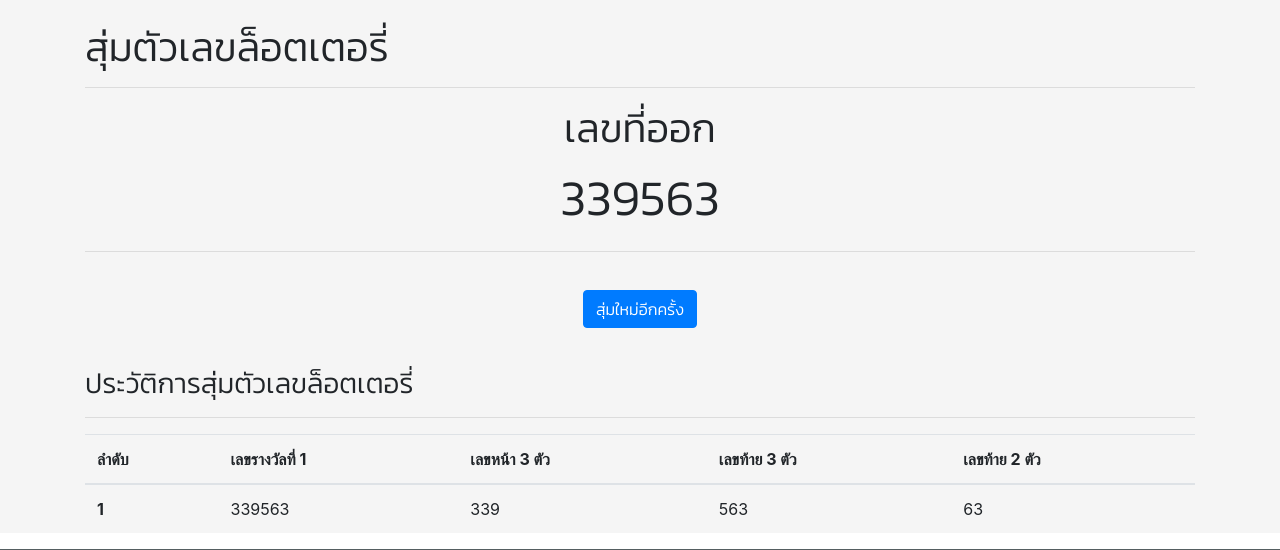
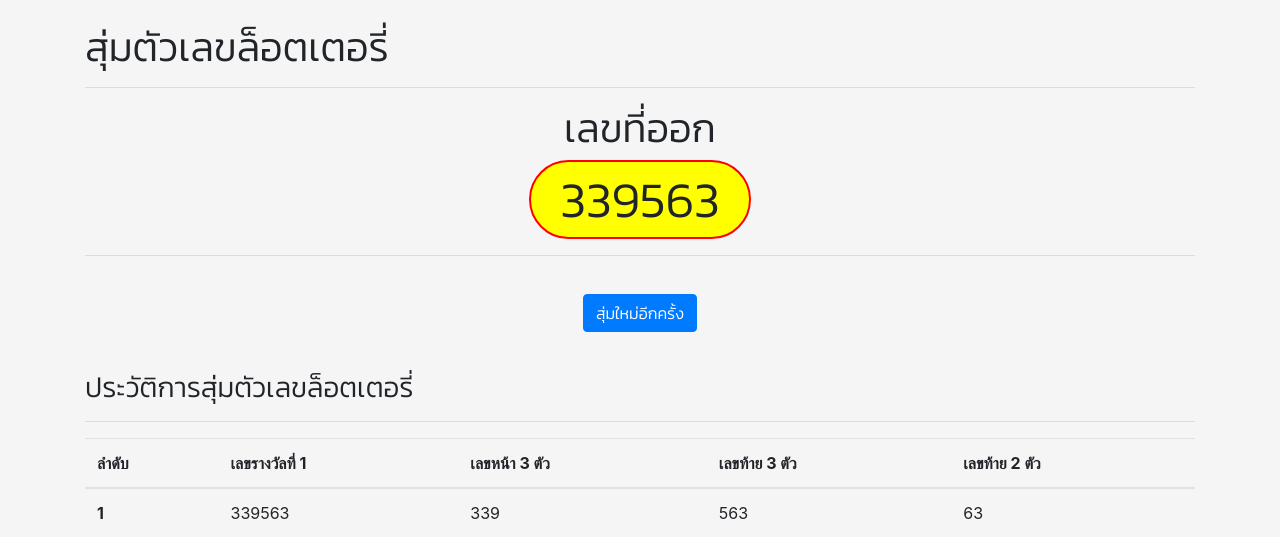
Before and after one commit to S1vanat/Lottery, a Django app: page /randompage/ in a window 1280 px wide. Shown: the part 57-607 px from the top of the page. Run offline with Django 3.2, Linux system fonts and the light colour scheme; some libraries are stand-ins or nearby versions.

Commit message:
test add class
ฝึกการเพิ่ม class

```diff
--- a/Myproject/templates/allreward.html
+++ b/Myproject/templates/allreward.html
@@ -20,6 +20,9 @@
     th {
       height: 50px;
     }
+    .tablecenter {
+      margin-left: auto;
+    }
   </style>
   <h1>All reward</h1>
   <h2>เลขรางวัลทั้งหมด</h2>
@@ -34,7 +37,7 @@
             ไม่เคยถูกเลยให้ตายสิ
           </k>
           <div>
-            <table>
+            <table style="width:100%">
               <tr>
                 <th>เลขหน้า 3 ตัว</th>
                 <th>เลขท้าย 3 ตัว</th>
--- a/Myproject/templates/randompage.html
+++ b/Myproject/templates/randompage.html
@@ -16,7 +16,9 @@
   <div class="section">
     <div class="random_number">
       <h1>เลขที่ออก</h1>
-      <p>{{ random_number }}</p>
+      <div class="randomnum">
+        <p>{{ random_number }}</p>
+      </div>
       <hr />
       <button type="submit" class="btn btn-primary">
         <a href="{% url 'randompage' %}">สุ่มใหม่อีกครั้ง</a>
@@ -50,6 +52,13 @@
 </div>
 
 <style>
+  .randomnum {
+    border: 2px solid red;
+    border-radius: 50px;
+    width: 20%;
+    margin-left: 40%;
+    background-color: yellow;
+  }
   .random_number {
     text-align: center;
     font-size: 50px;
```
